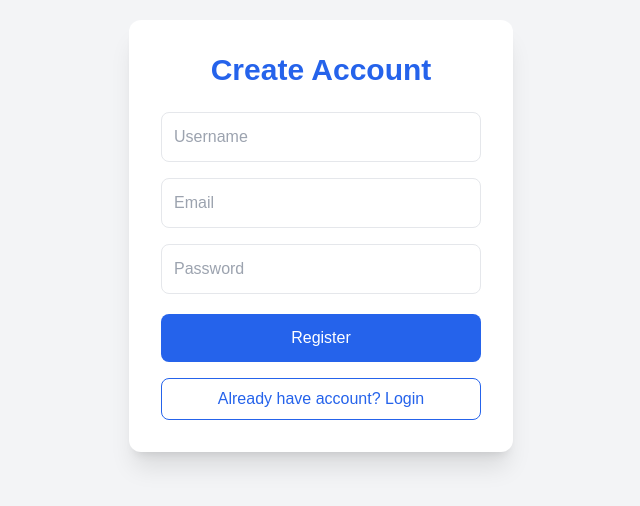
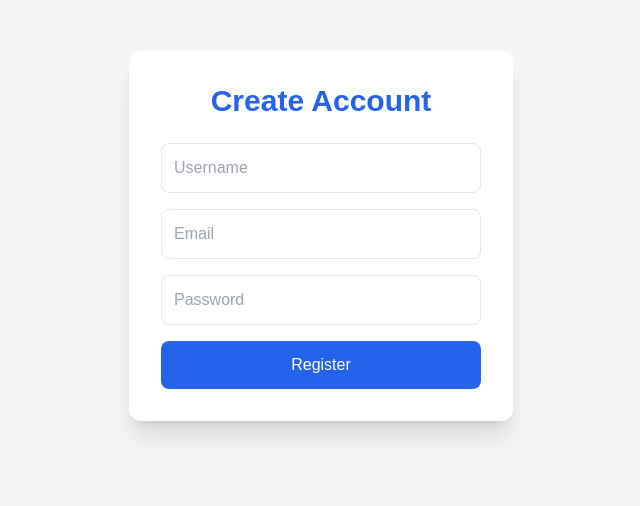
Before and after one commit to SrishtiSingh100/connectify-social-media-app, a React (Create React App) app in the folder frontend/: page /register in a window 1280 px wide. Shown: the part 164-670 px from the top of the page, without its empty margins (319-959 px from the left). Built offline with nearby package versions, Linux system fonts and the light colour scheme.

Commit message:
Fix production auth API

```diff
--- a/frontend/src/pages/Register.js
+++ b/frontend/src/pages/Register.js
@@ -5,20 +5,23 @@ import { useNavigate } from "react-router-dom";
 
 function Register(){
 
+
 const navigate = useNavigate();
 
 
-    const [username,setUsername] = useState("");
+const [username,setUsername]=useState("");
 
-    const [email,setEmail] = useState("");
+const [email,setEmail]=useState("");
 
-    const [password,setPassword] = useState("");
+const [password,setPassword]=useState("");
 
-    const [error,setError] = useState("");
+const [error,setError]=useState("");
+
 
 
 
 const handleRegister = async(e)=>{
+
 
 e.preventDefault();
 
@@ -26,17 +29,22 @@ function Register(){
 try{
 
 
-            await axios.post(
+const response = await axios.post(
 
-                "https://connectify-backend-kb3b.onrender.com",
+"https://connectify-backend-kb3b.onrender.com/api/auth/register",
 
 {
+
 username,
+
 email,
+
 password
+
 }
 
 );
+
 
 
 alert("Registration Successful");
@@ -45,16 +53,23 @@ function Register(){
 navigate("/login");
 
 
+
 }
+
 catch(error){
 
-            console.log(error);
+
+console.log(error.response);
 
 
 setError(
+
 error.response?.data?.message ||
+
 "Registration Failed"
+
 );
+
 
 }
 
@@ -63,16 +78,18 @@ function Register(){
 
 
 
+
+
+
 return(
-
 
 <div className="min-h-screen flex items-center justify-center bg-gray-100">
 
 
-            <div className="bg-white shadow-xl rounded-xl p-8 w-96">
+<div className="bg-white p-8 rounded-xl shadow-xl w-96">
 
 
-                <h1 className="text-3xl font-bold text-center mb-6 text-blue-600">
+<h1 className="text-3xl font-bold text-center text-blue-600 mb-6">
 
 Create Account
 
@@ -109,7 +126,11 @@ function Register(){
 
 className="w-full border p-3 rounded-lg mb-4"
 
+required
+
 />
+
+
 
 
 
@@ -125,7 +146,10 @@ function Register(){
 
 className="w-full border p-3 rounded-lg mb-4"
 
+required
+
 />
+
 
 
 
@@ -140,18 +164,19 @@ function Register(){
 
 onChange={(e)=>setPassword(e.target.value)}
 
-                    className="w-full border p-3 rounded-lg mb-5"
+className="w-full border p-3 rounded-lg mb-4"
+
+required
 
 />
 
 
 
 
+
 <button
 
-                    type="submit"
-
-                    className="w-full bg-blue-600 text-white p-3 rounded-lg hover:bg-blue-700"
+className="w-full bg-blue-600 text-white p-3 rounded-lg"
 
 >
 
@@ -160,24 +185,7 @@ function Register(){
 </button>
 
 
-
 </form>
-
-
-
-
-                <button
-
-                onClick={()=>navigate("/login")}
-
-                className="w-full mt-4 border border-blue-600 text-blue-600 p-2 rounded-lg"
-
-                >
-
-                Already have account? Login
-
-                </button>
-
 
 
 </div>
@@ -185,7 +193,6 @@ function Register(){
 
 </div>
 
-
 );
 
 }
```
Lines whose indentation alone changed are shown as unchanged.
